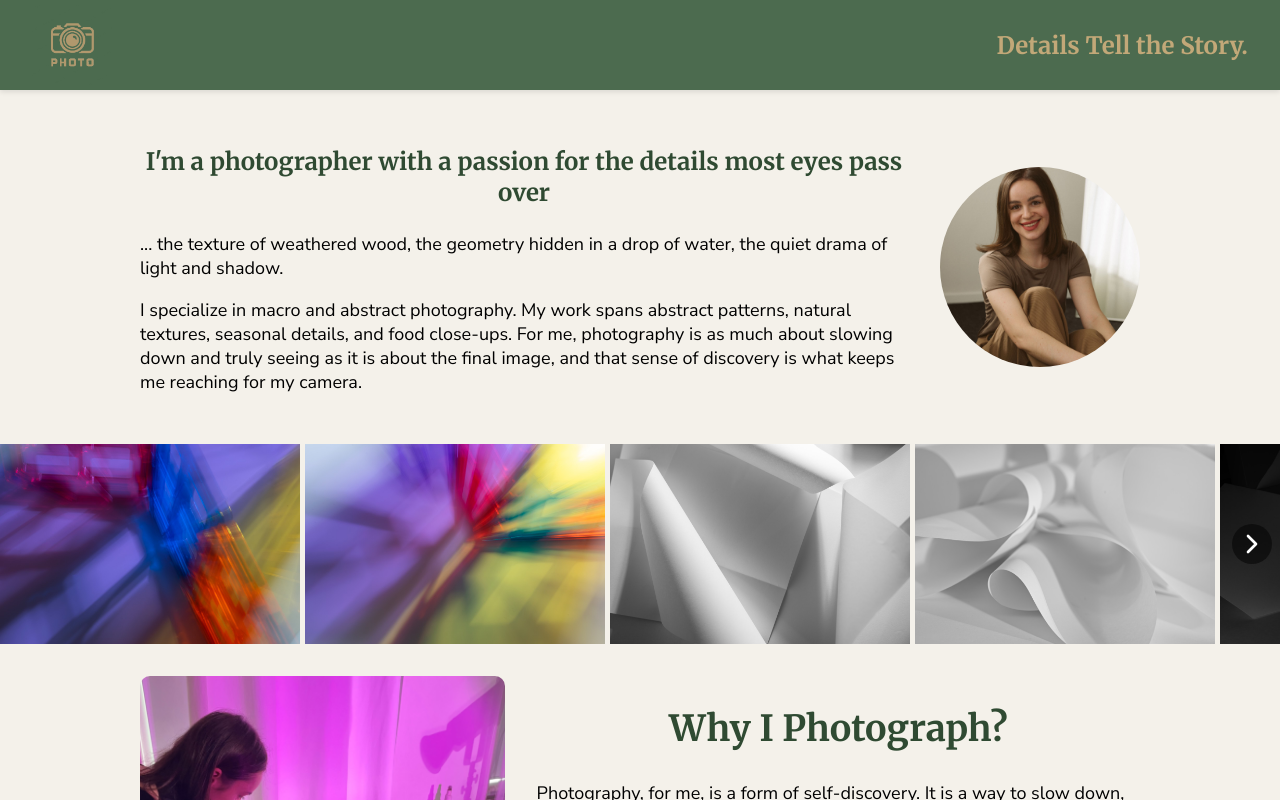
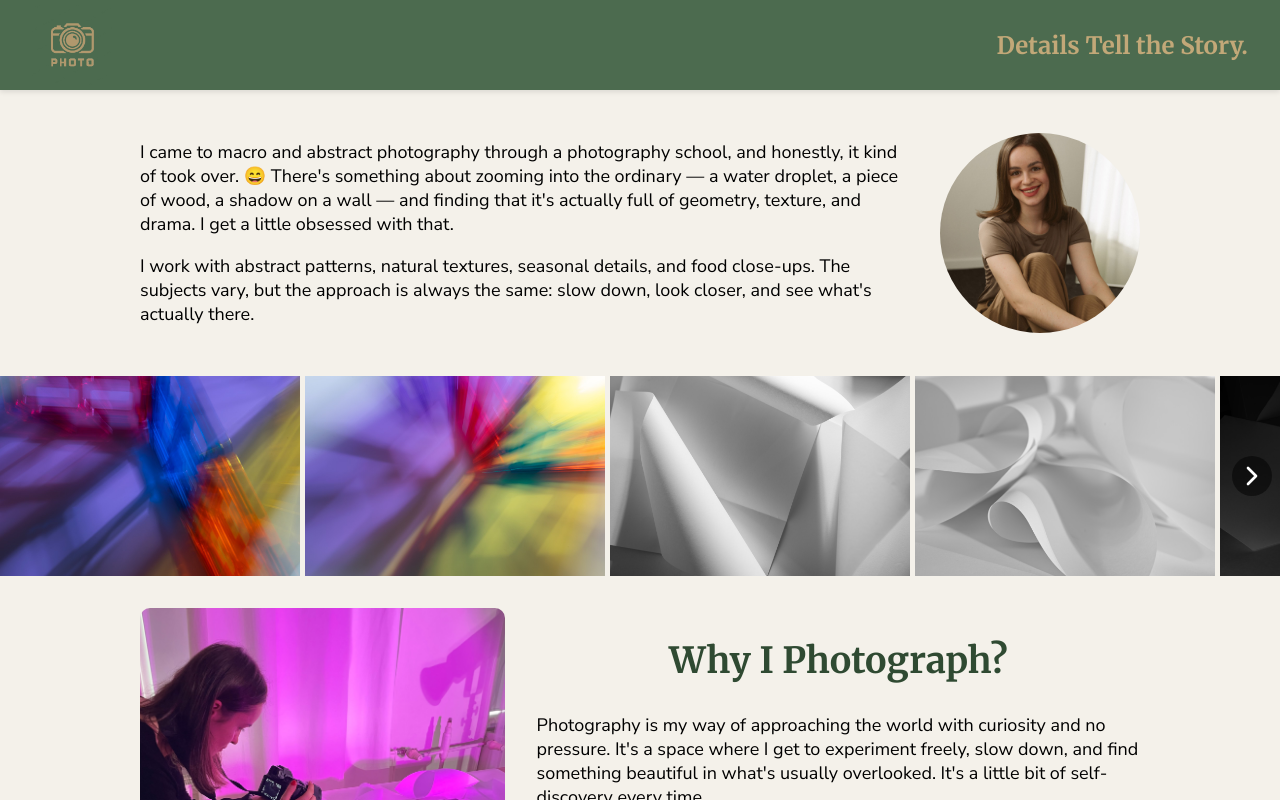
Before and after one commit to micihime/photo-web, a React (Vite) app: page / in a window 1280 px wide. Shown: the top 800 px of the page. Built offline with nearby package versions, Linux system fonts and the light colour scheme.

Commit message:
Another content tweak to make it sound more like me

```diff
--- a/src/components/About.tsx
+++ b/src/components/About.tsx
@@ -9,9 +9,7 @@ function About() {
       <div>
         <h2>Why I Photograph?</h2>
         <p>
-          Photography, for me, is a form of self-discovery. It is a way to slow down, experiment freely,
-          and approach the world with genuine curiosity. I enjoy finding unexpected beauty in the overlooked.
-          {/* There are no rules here — only play, wonder, and the joy of the process itself. */}
+          Photography is my way of approaching the world with curiosity and no pressure. It's a space where I get to experiment freely, slow down, and find something beautiful in what's usually overlooked. It's a little bit of self-discovery every time.
         </p>
         <div className={styles.photoIcon}>
           <IconMacroFilled size={40} color="var(--color-primary-dark)" />
@@ -19,23 +17,6 @@ function About() {
           <IconMacroFilled size={40} color="var(--color-primary-dark)" />
         </div>
       </div>
-      {/* <div>
-        <h2>Work With My Images</h2>
-        <p>
-          My macro and abstract photography is available in several ways. You can license my images as stock
-          photography through Shutterstock, where my portfolio covers abstract patterns, nature details,
-          different textures, food close-ups, ready to use for your creative or commercial projects.
-        </p>
-        <p>
-          My visuals are also
-          available as wallpapers and themes on the Samsung Galaxy Themes Store, bringing a touch of the
-          unexpected to your everyday screen.
-        </p>
-        <p>
-          And if something in my gallery stops you in your tracks, prints are available upon request. Just
-          reach out and we can make it happen.
-        </p>
-      </div> */}
     </div>
   )
 }
--- a/src/components/Intro.tsx
+++ b/src/components/Intro.tsx
@@ -5,18 +5,11 @@ function Intro() {
   return (
     <div className={styles.intro}>
       <div>
-        <h3>
-          I'm a photographer with a passion for the details most eyes pass over
-        </h3>
         <p>
-          ... the texture of weathered wood, the geometry hidden in a drop of water, the quiet drama of light
-          and shadow.
+          I came to macro and abstract photography through a photography school, and honestly, it kind of took over. 😄 There's something about zooming into the ordinary — a water droplet, a piece of wood, a shadow on a wall — and finding that it's actually full of geometry, texture, and drama. I get a little obsessed with that.
         </p>
         <p>
-          I specialize in macro and abstract photography. My work spans abstract patterns, natural textures,
-          seasonal details, and food close-ups. For me, photography is as much about slowing down and truly
-          seeing as it is about the final image, and that sense of discovery is what keeps me reaching for
-          my camera.
+          I work with abstract patterns, natural textures, seasonal details, and food close-ups. The subjects vary, but the approach is always the same: slow down, look closer, and see what's actually there.
         </p>
       </div>
       <img src={autoportrait} alt="autoportrait" className={styles.portrait} />
```
